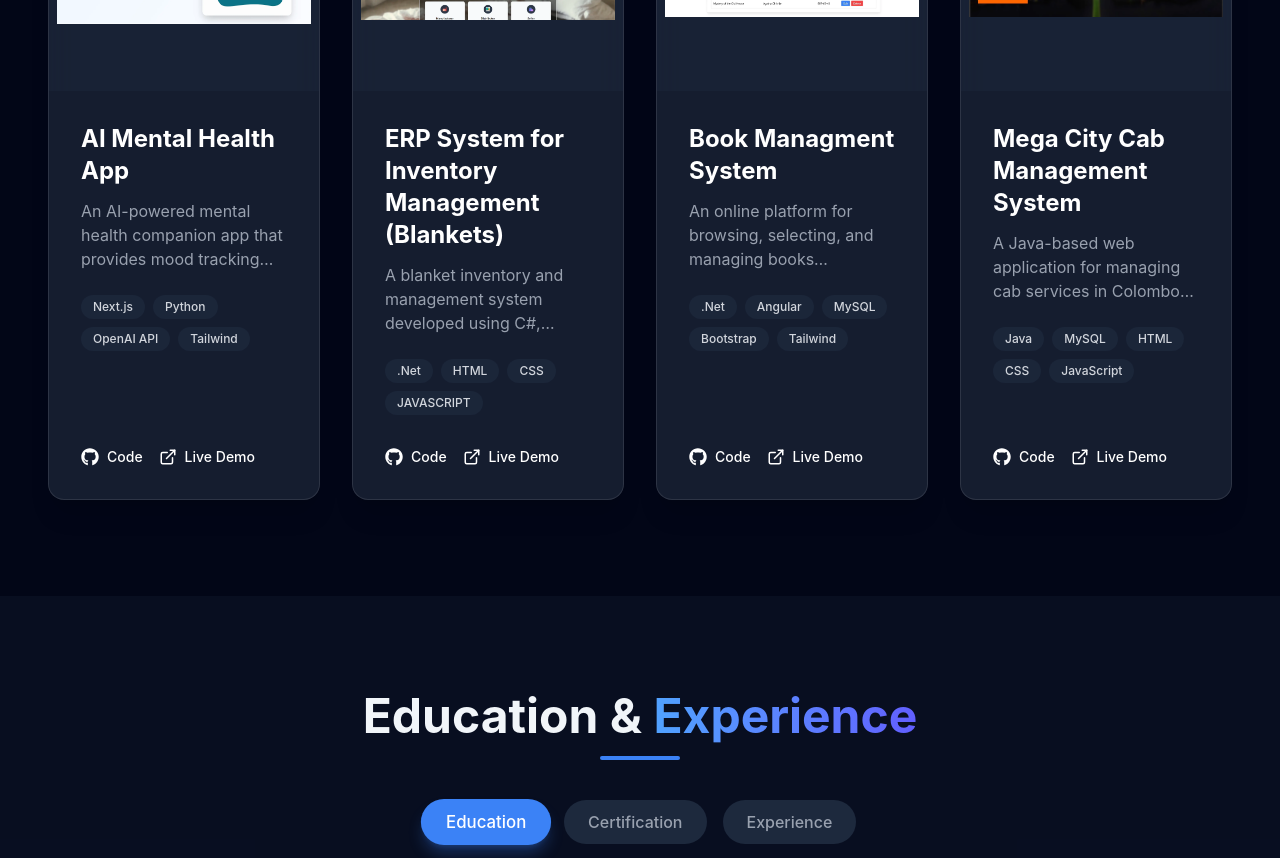
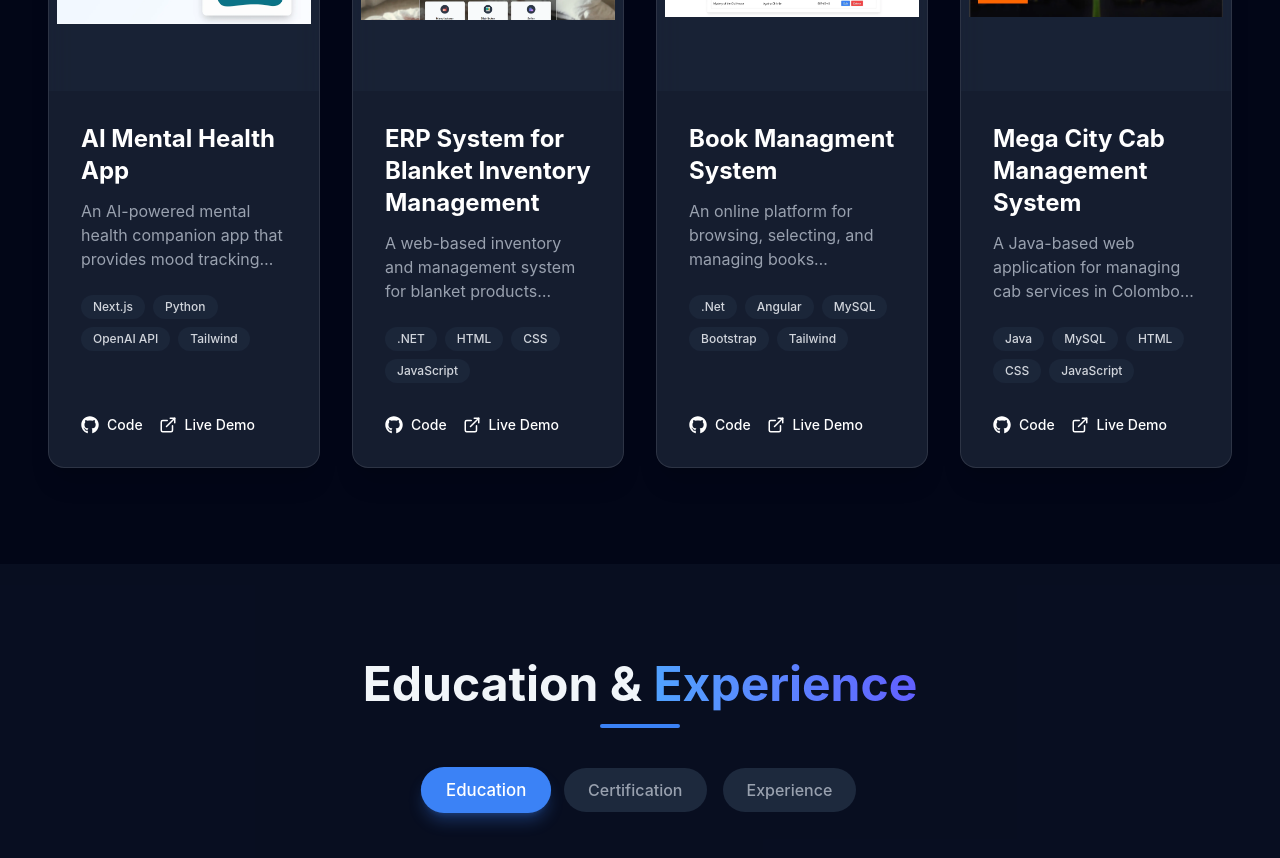
Before and after one commit to ChameeraKavinda/ChameeraKavinda-portfolio, a React (Vite) app: page / in a window 1280 px wide. Shown: the part 3480-4338 px from the top of the page. Built offline with nearby package versions, Linux system fonts and the light colour scheme.

Commit message:
updated portfolio projects

```diff
--- a/src/components/Projects.jsx
+++ b/src/components/Projects.jsx
@@ -23,10 +23,10 @@ const Projects = () => {
     },
 
     {
-      title: "ERP System for Inventory Management (Blankets)",
-      description:
-        "A blanket inventory and management system developed using C#, HTML, CSS, and JavaScript.",
-      tech: [".Net", "HTML", "CSS", "JAVASCRIPT"],
+      title: "ERP System for Blanket Inventory Management",
+description:
+  "A web-based inventory and management system for blanket products developed using .NET, HTML, CSS, and JavaScript.",
+tech: [".NET", "HTML", "CSS", "JavaScript"],
       github: "https://github.com/ChameeraKavinda/Blanket-Mangement-System",
       live: "https://www.youtube.com/watch?v=CkVGT9qWk6A&t=545s",
       image: c1,
```
